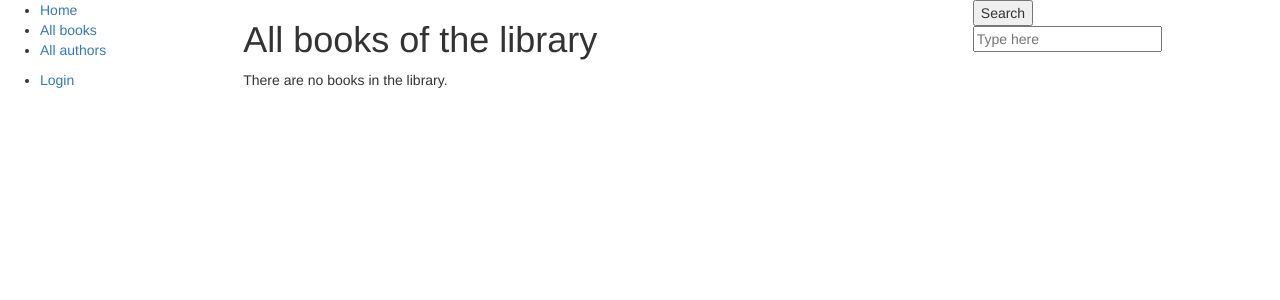
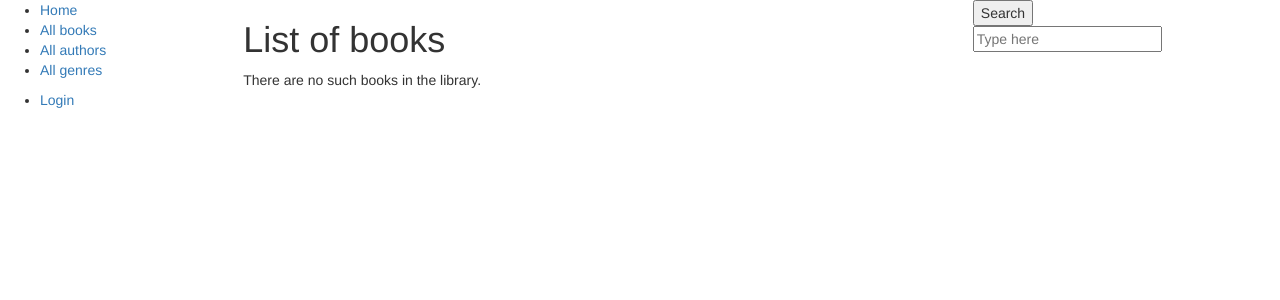
Before and after one commit to Andrey5597/Library, a Django app: page /library/books/ in a window 1280 px wide. Shown: the top 300 px of the page. Run offline with Django 3.2, Linux system fonts and the light colour scheme; data that the repository does not hold is empty; some libraries are stand-ins or nearby versions.

Commit message:
Added page with all genres

```diff
--- a/library/models.py
+++ b/library/models.py
@@ -47,11 +47,6 @@ class BookSummary(models.Model):
         return f'summary of {self.book}'
 
 
-class BookComment(models.Model):
-    comment = models.TextField(max_length=100, null=True, blank=True, verbose_name='Comment')
-    book = models.ForeignKey('Book', on_delete=models.CASCADE)
-
-
 class BookInstance(models.Model):
     book = models.ForeignKey('BookDescription', on_delete=models.CASCADE, null=True)
     due_back = models.DateField(null=True, blank=True)
--- a/library/templates/base_generic.html
+++ b/library/templates/base_generic.html
@@ -19,6 +19,7 @@
     <li><a href="{% url 'home' %}">Home</a></li>
     <li><a href="{% url 'books' %}">All books</a></li>
     <li><a href="{% url 'authors' %}">All authors</a></li>
+    <li><a href="{% url 'genres' %}">All genres</a></li>
   </ul>
 
   <ul>
@@ -44,11 +45,11 @@
     <td id="col2">{% block content %}{% endblock %}</td>
     <td id="col3">
 
-       <form id="searchform"  action="/library/books/" method="get"  accept-charset="utf-8">
+       <form id="searchform"  action="/library/books/" method="get"  accept-charset="utf-8" >
        <button class="searchbutton" type="submit">
         Search
       </button>
-      <input class="searchfield" id="searchbox" name="q" type="text" placeholder="Type here">
+      <input class="searchfield" id="searchbox" name="q" type="text" placeholder="Type here" value='{{request.GET.q}}'/>
        </form>
 
     </td>
--- a/library/templates/library/author_list.html
+++ b/library/templates/library/author_list.html
@@ -5,7 +5,7 @@
   {% if author_list %}
   <ul>
     {% for author in author_list %}
-        <li>{{author.author_name}}</li>
+    <li>{{author.author_name}}</li>
     {% endfor %}
   </ul>
   {% else %}
--- a/library/templates/library/book_list.html
+++ b/library/templates/library/book_list.html
@@ -1,7 +1,7 @@
 {% extends "base_generic.html" %}
 
 {% block content %}
-  <h1>All books of the library</h1>
+  <h1>List of books</h1>
   {% if book_list %}
   <ul>
     {% for book in book_list %}
@@ -11,6 +11,6 @@
     {% endfor %}
   </ul>
   {% else %}
-    <p>There are no books in the library.</p>
+    <p>There are no such books in the library.</p>
   {% endif %}
 {% endblock %}
--- a/library/urls.py
+++ b/library/urls.py
@@ -6,6 +6,7 @@ urlpatterns = [
     path('books/', views.book_list, name='books'),
     path('book/<int:pk>', views.BookDetailView.as_view(), name='book-info'),
     path('authors/', views.AuthorListView.as_view(), name='authors'),
+    path('genres/', views.GenreListView.as_view(), name='genres'),
     path('mybooks/', views.BooksRentedByUserListView.as_view(), name='my-rented'),
     path('rentedbooks/', views.BooksRentedByUsersListView.as_view(), name='rented-books'),
     path('copy/create/', views.BookInstanceCreate.as_view(), name='copy_create'),
--- a/library/views.py
+++ b/library/views.py
@@ -1,5 +1,5 @@
 from django.shortcuts import render
-from library.models import Book, BookInstance, BookDescription, BookComment
+from library.models import Book, BookInstance, BookDescription
 from django.views import generic
 from django.contrib.auth.mixins import LoginRequiredMixin
 from django.contrib.auth.mixins import PermissionRequiredMixin
@@ -70,6 +70,16 @@ class AuthorListView(generic.ListView):
     template_name = 'library/author_list.html'
 
 
+class GenreListView(generic.ListView):
+    model = BookDescription
+    context_object_name = 'genre_list'
+
+    """select distinct genre from library_BookDescription;"""
+    queryset = BookDescription.objects.values('genre').distinct()
+
+    template_name = 'library/genre_list.html'
+
+
 class BooksRentedByUserListView(LoginRequiredMixin, generic.ListView):
     model = BookInstance
     template_name = 'library/books_rented_by_user.html'
```
Also changed, not shown: library/admin.py (+3 -4 lines), library/templates/home.html (+4 -4 lines), library/templates/library/genre_list.html (added, +14 -0 lines), library/migrations/0006_auto_20190420_0906.py (added).
